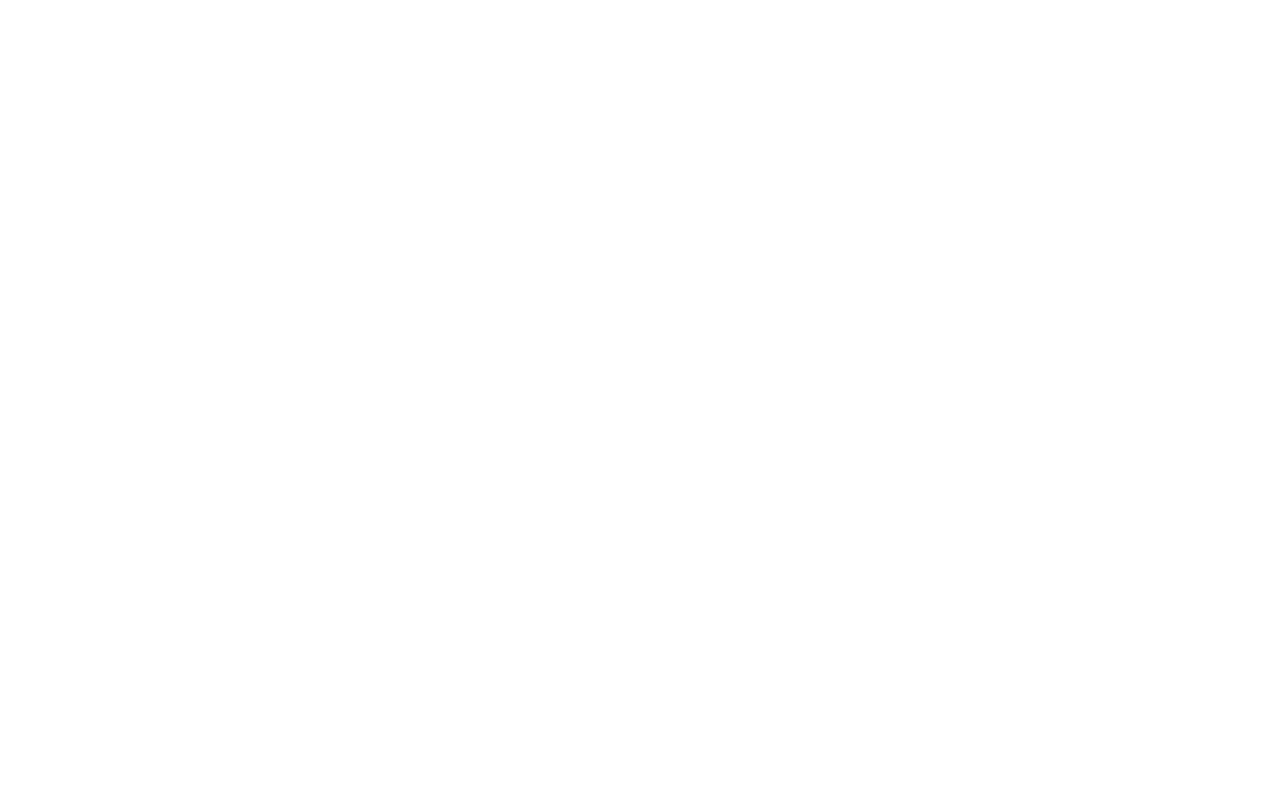
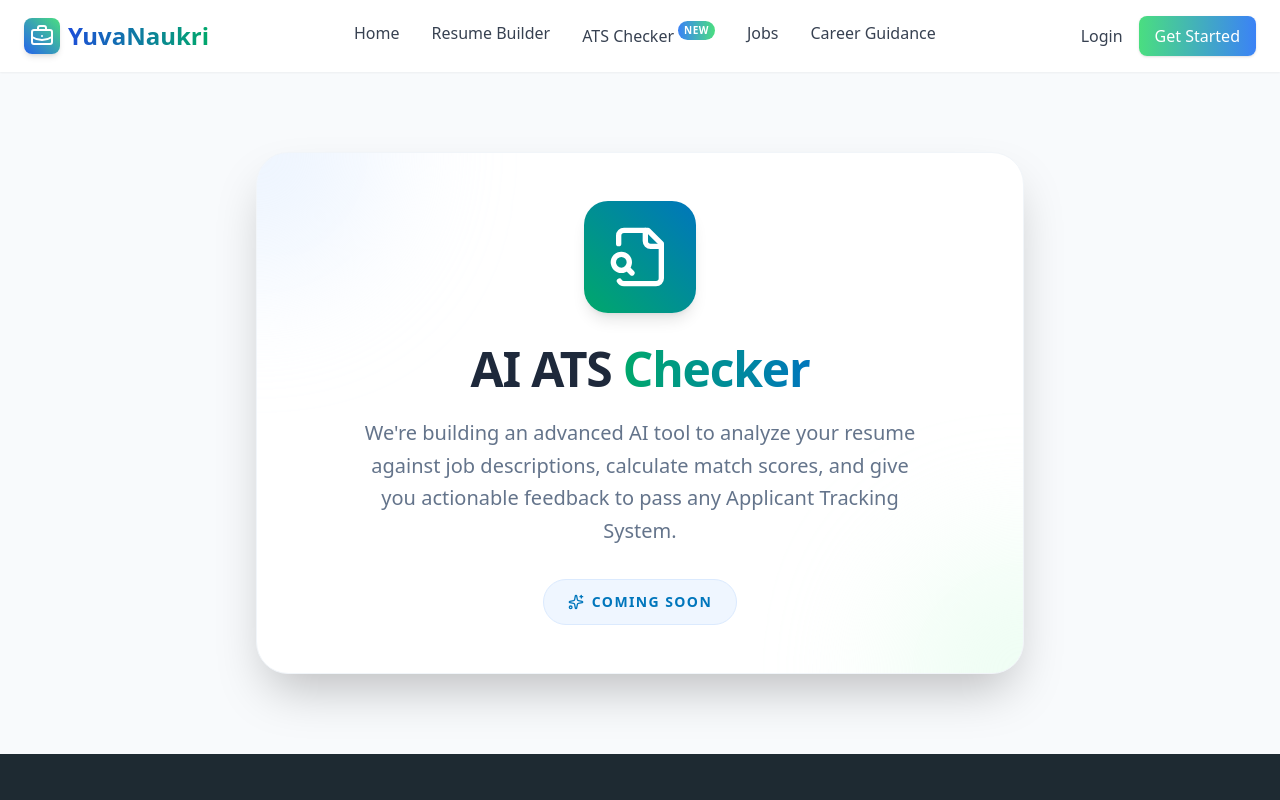
Before and after one commit to talhaaa16/resume-builder, a React (Create React App) app in the folder frontend/: page /ats-checker in a window 1280 px wide. Before the commit this address had no page. Shown: the top 800 px of the page. Built offline with nearby package versions, Linux system fonts and the light colour scheme; a web font is replaced by a local one.

Commit message:
feat: create ats checker

```diff
--- a/frontend/src/App.jsx
+++ b/frontend/src/App.jsx
@@ -10,6 +10,7 @@
 import Contact from "./pages/contact";
 import Privacy from "./pages/privacy";
 import Terms from "./pages/terms";
+import ATSChecker from "./pages/ATSChecker";
 
 import { ToastProvider } from "./context/ToastContext";
 
@@ -27,6 +28,7 @@
             <Route path="/contact" element={<Contact />} />
             <Route path="/privacy" element={<Privacy />} />
             <Route path="/terms" element={<Terms />} />
+            <Route path="/ats-checker" element={<ATSChecker />} />
 
             <Route
               path="/resume-builder"
--- a/frontend/src/components/Navbar.jsx
+++ b/frontend/src/components/Navbar.jsx
@@ -295,6 +295,11 @@
               Resume Builder
               <span className="absolute -bottom-1 left-0 w-0 h-0.5 bg-blue-600 transition-all duration-300 group-hover:w-full"></span>
             </a>
+            <a href="/ats-checker" className="relative group transition-colors duration-300 hover:text-blue-600 flex items-center gap-1">
+              ATS Checker
+              <span className="bg-gradient-to-r from-blue-500 to-green-400 text-white text-[10px] px-1.5 py-0.5 rounded-full font-bold uppercase tracking-wider mb-3">New</span>
+              <span className="absolute -bottom-1 left-0 w-0 h-0.5 bg-blue-600 transition-all duration-300 group-hover:w-full"></span>
+            </a>
             <a href="/jobs" className="relative group transition-colors duration-300 hover:text-blue-600">
               Jobs
               <span className="absolute -bottom-1 left-0 w-0 h-0.5 bg-blue-600 transition-all duration-300 group-hover:w-full"></span>
@@ -384,6 +389,7 @@
           <div className="md:hidden absolute top-full left-0 w-full bg-white shadow-xl border-t border-gray-100 z-50 flex flex-col py-4 px-6 space-y-4">
             <a href="/" className="text-gray-700 font-semibold hover:text-blue-600 transition">Home</a>
             <a href="/resume-builder" className="text-gray-700 font-semibold hover:text-blue-600 transition">Resume Builder</a>
+            <a href="/ats-checker" className="text-gray-700 font-semibold hover:text-blue-600 transition flex items-center gap-2">ATS Checker <span className="bg-gradient-to-r from-blue-500 to-green-400 text-white text-[10px] px-1.5 py-0.5 rounded-full font-bold uppercase tracking-wider">New</span></a>
             <a href="/jobs" className="text-gray-700 font-semibold hover:text-blue-600 transition">Jobs</a>
             <a href="/carrier" className="text-gray-700 font-semibold hover:text-blue-600 transition">Career Guidance</a>
 
--- /dev/null
+++ b/frontend/src/pages/ATSChecker.jsx
@@ -0,0 +1,41 @@
+import React from "react";
+import Navbar from "../components/Navbar";
+import Footer from "../components/Footer";
+import { Sparkles, FileSearch } from "lucide-react";
+
+export default function ATSChecker() {
+  return (
+    <div className="flex flex-col min-h-screen bg-slate-50">
+      <Navbar />
+
+      <main className="flex-1 max-w-6xl mx-auto px-4 py-20 w-full flex flex-col items-center justify-center text-center">
+        <div className="bg-white p-12 rounded-[32px] shadow-2xl border border-slate-100 w-full max-w-3xl relative overflow-hidden">
+
+          <div className="absolute -top-32 -left-32 w-64 h-64 bg-blue-100 rounded-full blur-3xl opacity-50"></div>
+          <div className="absolute -bottom-32 -right-32 w-64 h-64 bg-green-100 rounded-full blur-3xl opacity-50"></div>
+
+          <div className="relative z-10 flex flex-col items-center">
+            <div className="bg-gradient-to-tr from-[#00A86B] to-[#0076BC] p-6 rounded-3xl text-white mb-8 shadow-lg inline-flex items-center justify-center">
+              <FileSearch className="w-16 h-16" />
+            </div>
+
+            <h1 className="text-5xl font-black mb-6 tracking-tight text-slate-800">
+              AI ATS <span className="text-transparent bg-clip-text bg-gradient-to-r from-[#00A86B] to-[#0076BC]">Checker</span>
+            </h1>
+
+            <p className="text-slate-500 text-xl leading-relaxed mb-8 max-w-xl">
+              We're building an advanced AI tool to analyze your resume against job descriptions, calculate match scores, and give you actionable feedback to pass any Applicant Tracking System.
+            </p>
+
+            <div className="inline-flex items-center gap-2 bg-blue-50 text-[#0076BC] px-6 py-3 rounded-full font-bold uppercase tracking-widest text-sm border border-blue-100">
+              <Sparkles className="w-4 h-4" />
+              Coming Soon
+            </div>
+          </div>
+        </div>
+      </main>
+
+      <Footer />
+    </div>
+  );
+}
```
